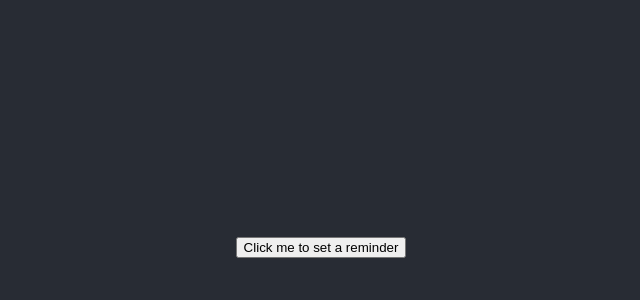
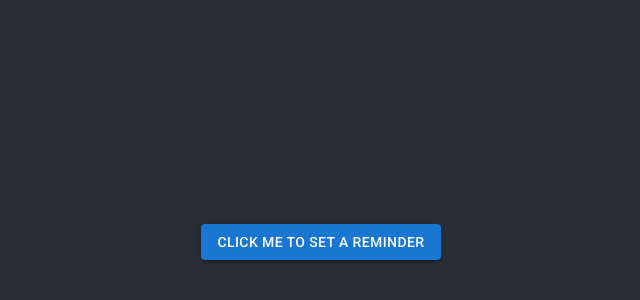
Before and after one commit to Leridy/pwa-sample, a React (Create React App) app: page / in a window 1280 px wide. Shown: the part 158-458 px from the top of the page, without its empty margins (319-959 px from the left). Built offline with nearby package versions, Linux system fonts and the light colour scheme.

Commit message:
feat: update with material components

```diff
--- a/package.json
+++ b/package.json
@@ -3,12 +3,18 @@
   "version": "0.1.0",
   "private": true,
   "dependencies": {
+    "@emotion/react": "^11.11.4",
+    "@emotion/styled": "^11.11.0",
+    "@fontsource/roboto": "^5.0.12",
+    "@mui/material": "^5.15.14",
+    "@mui/styled-engine-sc": "^6.0.0-alpha.18",
     "@testing-library/jest-dom": "^5.17.0",
     "@testing-library/react": "^13.4.0",
     "@testing-library/user-event": "^13.5.0",
     "react": "^18.2.0",
     "react-dom": "^18.2.0",
     "react-scripts": "5.0.1",
+    "styled-components": "^6.1.8",
     "web-vitals": "^2.1.4",
     "workbox-background-sync": "^6.6.0",
     "workbox-broadcast-update": "^6.6.0",
--- a/src/App.js
+++ b/src/App.js
@@ -1,6 +1,6 @@
 import React from 'react';
 import './App.css';
-import NotificationPart from "./functions/NotificationPart";
+import ReminderPart from "./functions/ReminderPart";
 
 function App() {
   return (
@@ -8,7 +8,7 @@ function App() {
       <header className="App-header">
 
           <div className={'container'}>
-                  <NotificationPart />
+                  <ReminderPart />
           </div>
       </header>
     </div>
--- a/src/functions/NotificationPart.js
+++ b/src/functions/ReminderPart.js
@@ -1,6 +1,7 @@
 import React from 'react';
+import {Box, Button} from "@mui/material";
 
-const NotificationPart = (props) => {
+const ReminderPart = (props) => {
     const handleReminder = () => {
         // use prompt to collect user input and delay the notification
         const delay = prompt('Enter the delay in seconds');
@@ -26,10 +27,12 @@ const NotificationPart = (props) => {
     }
 
   return (
-       <button onClick={handleReminder}>
+      <Box>
+       <Button onClick={handleReminder} variant={'contained'}>
             Click me to set a reminder
-        </button>
+        </Button>
+      </Box>
   );
 };
 
-export default NotificationPart;
+export default ReminderPart;
--- a/src/index.js
+++ b/src/index.js
@@ -4,11 +4,21 @@ import './index.css';
 import App from './App';
 import * as serviceWorkerRegistration from './serviceWorkerRegistration';
 import reportWebVitals from './reportWebVitals';
+import {createTheme, ThemeProvider} from "@mui/material";
+import '@fontsource/roboto/300.css';
+import '@fontsource/roboto/400.css';
+import '@fontsource/roboto/500.css';
+import '@fontsource/roboto/700.css';
+
+
+const theme = createTheme({});
 
 const root = ReactDOM.createRoot(document.getElementById('root'));
 root.render(
   <React.StrictMode>
-    <App />
+      <ThemeProvider theme={theme}>
+        <App />
+      </ThemeProvider>
   </React.StrictMode>
 );
 
```
Also changed, not shown: 1 other file (tests, documents, lock files or other folders).
